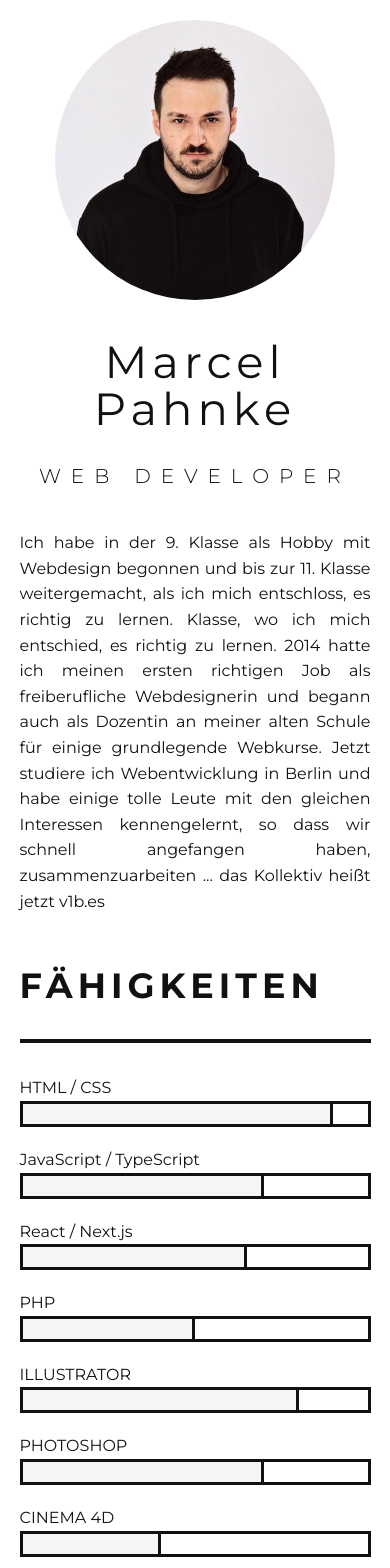
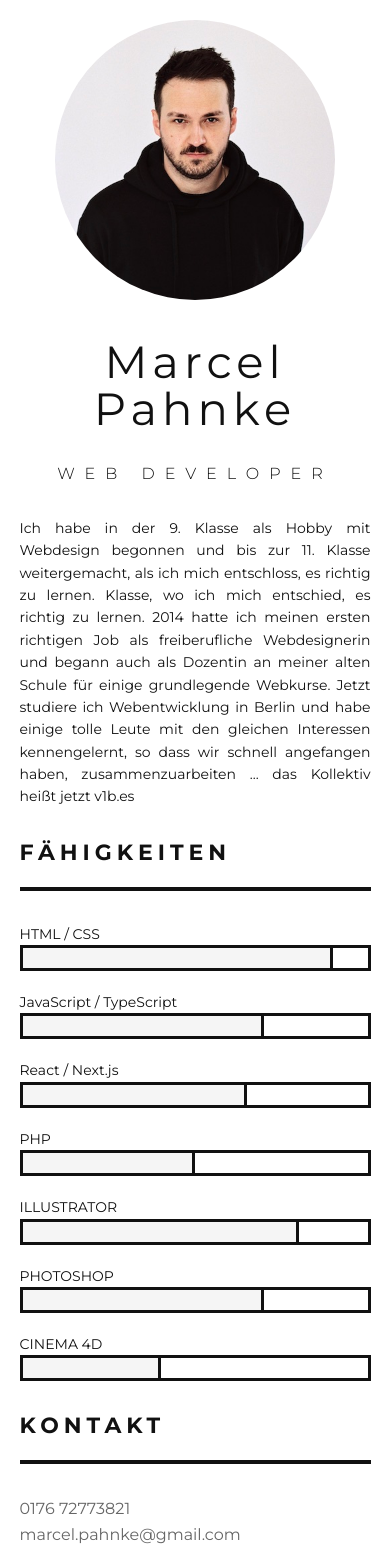
Before and after one commit to Moercell/mpahnke, a Next.js app: page / in a window 390 px wide. Shown: the top 1568 px of the page. Built offline with nearby package versions, Linux system fonts and the light colour scheme.

Commit message:
change responsive font-sizes

```diff
--- a/src/styles/typo.scss
+++ b/src/styles/typo.scss
@@ -181,3 +181,15 @@ i {
         font-size: 20px;
     }
 }
+
+@media screen and (max-width: 400px) {
+    h2 {
+        font-size: 22px;
+    }
+    h3 {
+        font-size: 16px;
+    }
+    p {
+        font-size: 14px;
+    }
+}
```
